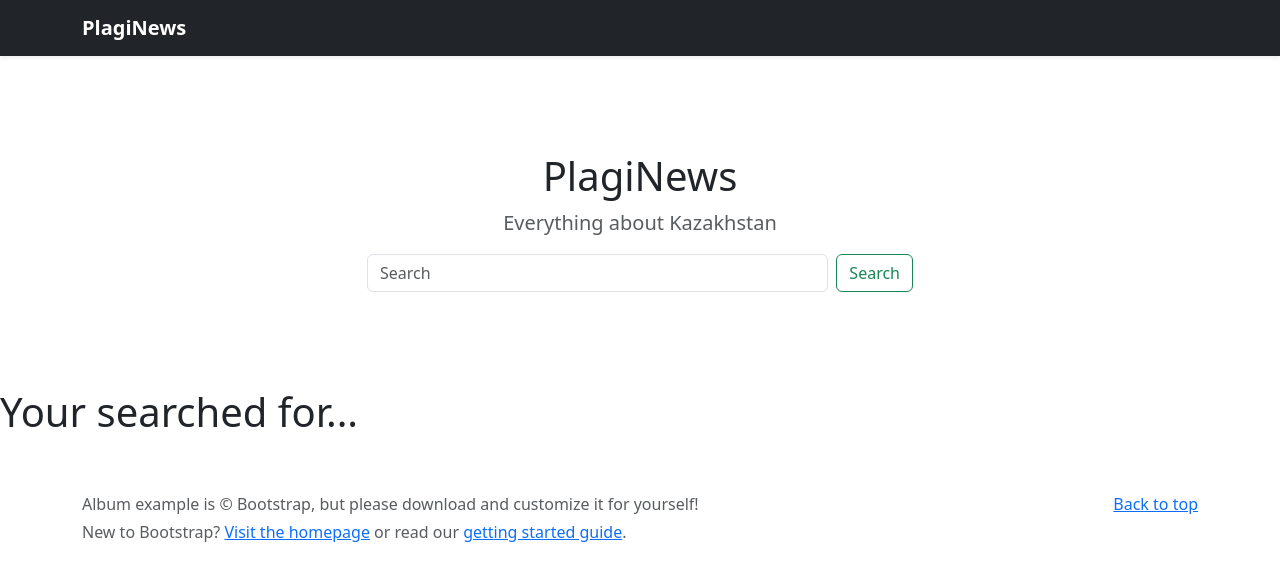
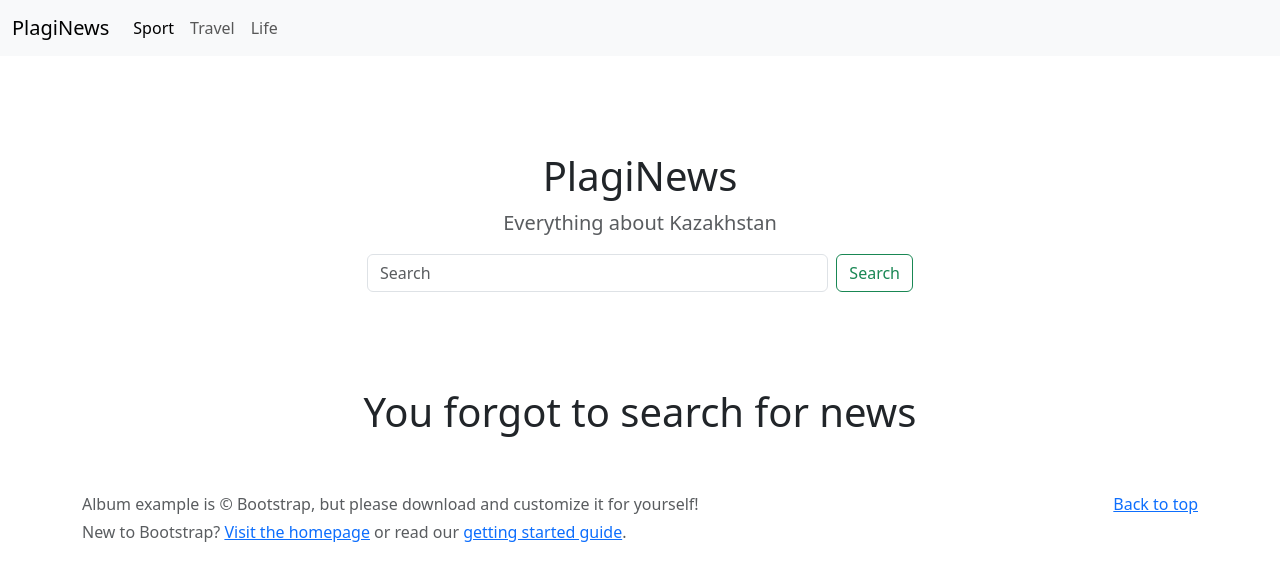
Before and after one commit to rxssula/PlagiNews, a Django app: page /search/ in a window 1280 px wide. Shown: the top 581 px of the page. Run offline with Django 4.2, Linux system fonts and the light colour scheme; some libraries are stand-ins or nearby versions.

Commit message:
Add navbar items and change a style of links

```diff
--- a/NewsApp/templates/NewsApp/base.html
+++ b/NewsApp/templates/NewsApp/base.html
@@ -46,13 +46,21 @@
   <body>
 
 <header>
-  <div class="navbar navbar-dark bg-dark shadow-sm">
-    <div class="container">
-      <a href="#" class="navbar-brand d-flex align-items-center">
-        <strong>PlagiNews</strong>
-      </a>
+  <nav class="navbar navbar-expand-lg bg-body-tertiary">
+  <div class="container-fluid">
+    <a class="navbar-brand" href="#">PlagiNews</a>
+    <button class="navbar-toggler" type="button" data-bs-toggle="collapse" data-bs-target="#navbarNavAltMarkup" aria-controls="navbarNavAltMarkup" aria-expanded="false" aria-label="Toggle navigation">
+      <span class="navbar-toggler-icon"></span>
+    </button>
+    <div class="collapse navbar-collapse" id="navbarNavAltMarkup">
+      <div class="navbar-nav">
+        <a class="nav-link active" aria-current="page" href="#">Sport</a>
+        <a class="nav-link" href="#">Travel</a>
+        <a class="nav-link" href="#">Life</a>
+      </div>
     </div>
   </div>
+</nav>
 </header>
 
 <main>
@@ -64,7 +72,7 @@
         <p class="lead text-muted">Everything about Kazakhstan</p>
         <form class="d-flex" method=POST action="{% url 'search' %}" role="search">
             {% csrf_token %}
-        <input class="form-control me-2" type="search" placeholder="Search" aria-label="Search">
+        <input class="form-control me-2" type="search" placeholder="Search" aria-label="Search" name="searched">
         <button class="btn btn-outline-success" type="submit">Search</button>
         </form>
       </div>
--- a/NewsApp/templates/NewsApp/index.html
+++ b/NewsApp/templates/NewsApp/index.html
@@ -10,7 +10,7 @@
           <div class="card shadow-sm">
             <img src="{{ image_link }}" alt = "news image" />
             <div class="card-body">
-              <a href="{{ link }}" class="card-text"><h4 class="card-text">{{ title }}</h4></a>
+              <a href="{{ link }}" class="card-text link-dark link-underline link-underline-opacity-0 link-underline-opacity-75-hover"><h4 class="card-text">{{ title }}</h4></a>
               <div class="d-flex justify-content-between align-items-center">
               </div>
             </div>
--- a/NewsApp/templates/NewsApp/search.html
+++ b/NewsApp/templates/NewsApp/search.html
@@ -1,5 +1,12 @@
 {% extends 'NewsApp/base.html' %}
 
 {% block content %}
-    <h1>Your searched for...</h1>
+    <center>
+        {% if searched %}
+        <h1>Your searched for {{ searched }}</h1>
+        {% else %}
+            <h1>You forgot to search for news</h1>
+        {% endif %}
+
+    </center>
 {% endblock %}
--- a/NewsApp/views.py
+++ b/NewsApp/views.py
@@ -4,7 +4,11 @@ import requests
 # Create your views here.
 
 def search(request):
-    return render(request, 'NewsApp/search.html', {})
+    if request.method == "POST":
+        searched = request.POST['searched']
+        return render(request, 'NewsApp/search.html', {'searched': searched})
+    else:
+        return render(request, 'NewsApp/search.html', {})
 def index(request):
     original_link = 'https://tengrinews.kz'
     html_text = requests.get('https://tengrinews.kz/news/page/1/').text
```
